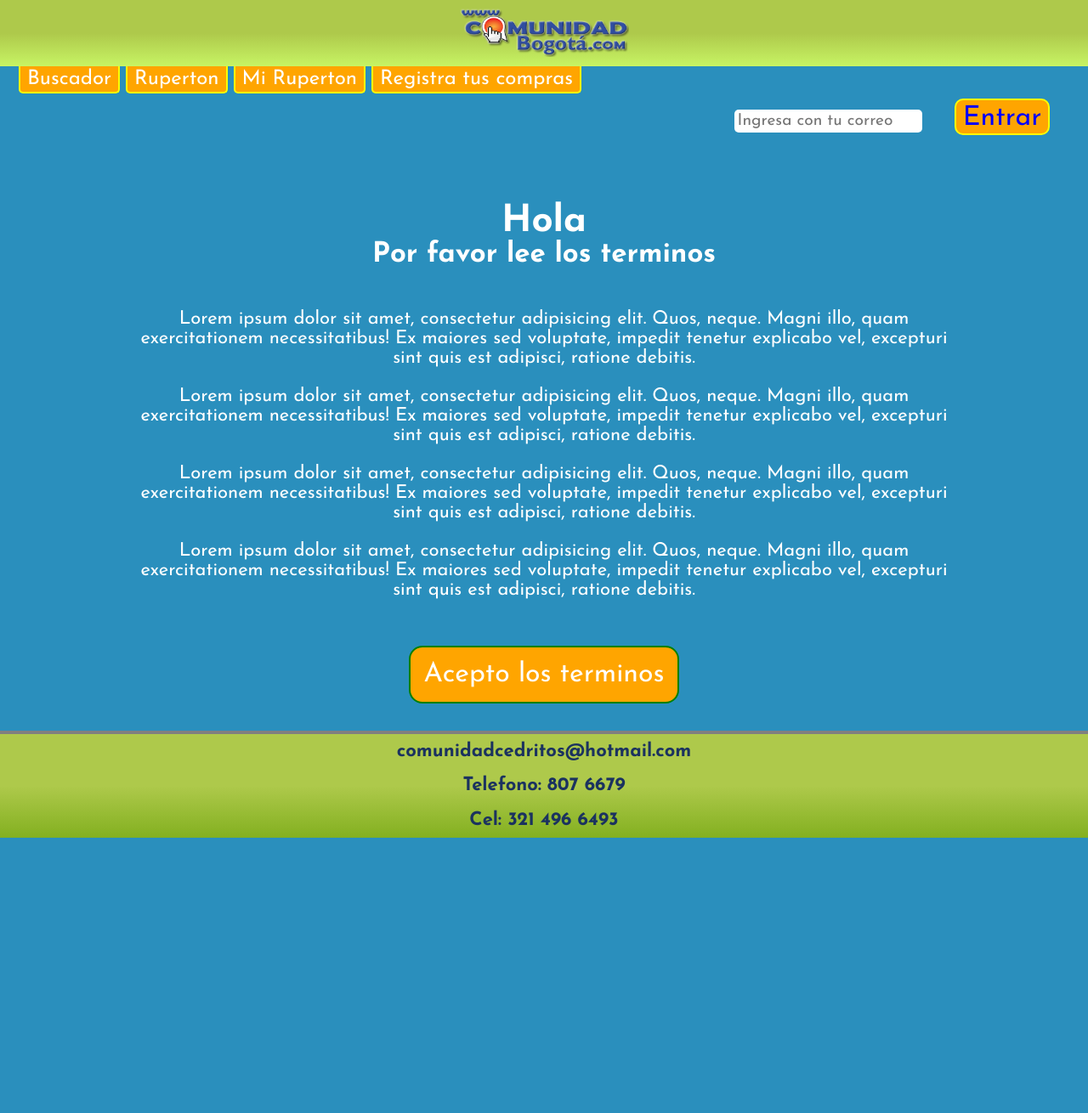
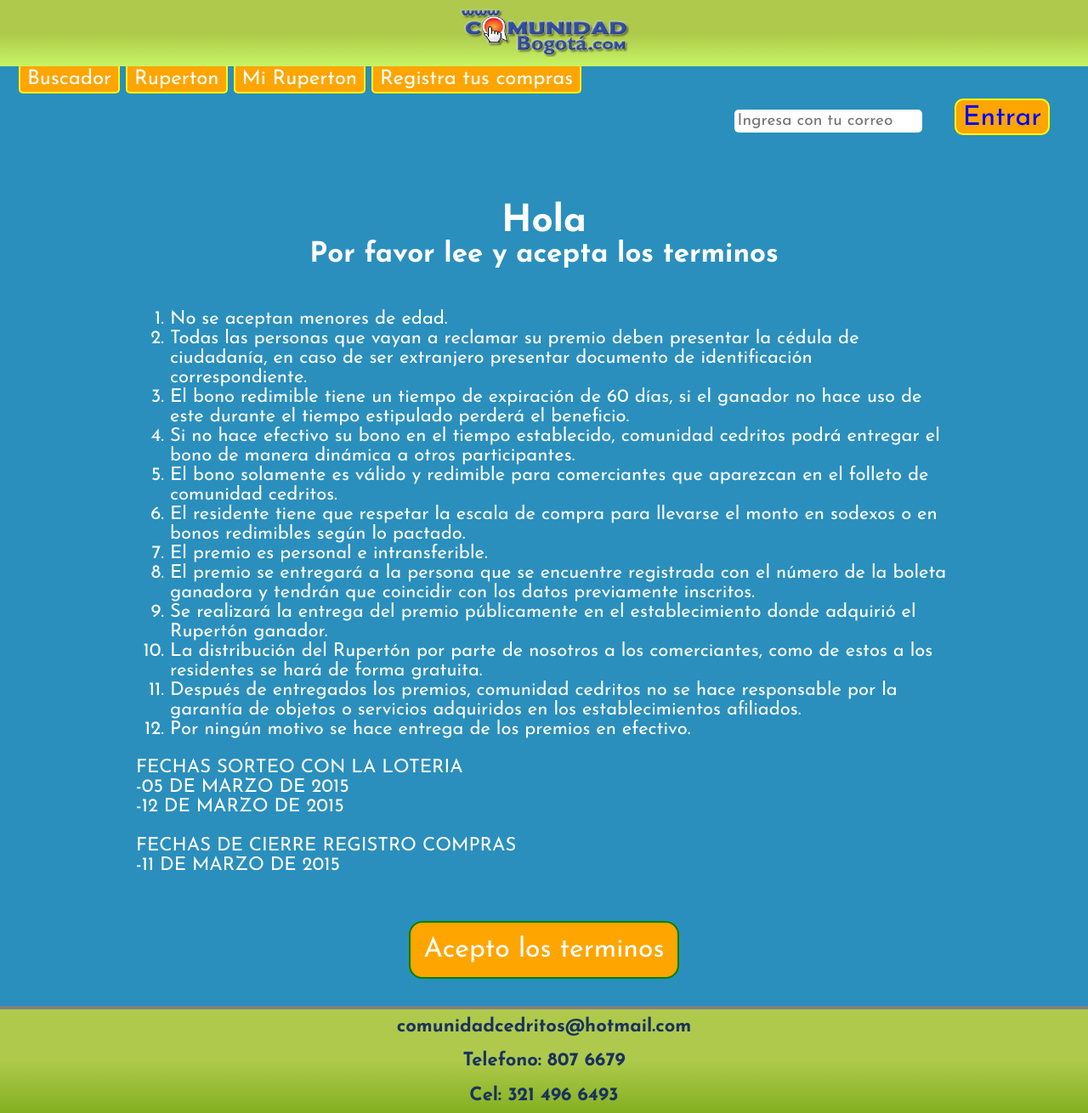
Before and after one commit to CPSIngenieria/ComunidadBogota, a Django app: template ruperton/templates/ruperton/terminos.html in a window 1280 px wide. Shown: the whole page at 85% size. Before the commit the page ends 986 px from the top, so only its background shows below. Run offline with Django 3.2, Linux system fonts and the light colour scheme; the template is opened without the code that fills it, so the values that code supplies are empty; some libraries are stand-ins or nearby versions.

Commit message:
Agregados los terminos definitivos

```diff
--- a/ComunidadBogota/settings.py
+++ b/ComunidadBogota/settings.py
@@ -20,7 +20,7 @@ BASE_DIR = os.path.dirname(os.path.dirname(__file__))
 SECRET_KEY = 'au9my5qkgs$xalzq&6bhe5-4nv9ui(z+e@kn^v+!##z9t(+(os'
 
 # SECURITY WARNING: don't run with debug turned on in production!
-DEBUG = False
+DEBUG = True
 
 TEMPLATE_DEBUG = True
 
@@ -111,8 +111,8 @@ STATICFILES_FINDERS = (
 )
 
 STATIC_URL = '/static/'
-# STATIC_ROOT = "/home/andres/ComunidadBogota/static/"
-STATIC_ROOT = "/root/ComunidadBogota/static/"
+STATIC_ROOT = "/home/andres/ComunidadBogota/static/"
+# STATIC_ROOT = "/root/ComunidadBogota/static/"
 TEMPLATE_DIRS = [os.path.join(BASE_DIR, 'templates')]
 
 MEDIA_ROOT = os.sep.join(os.path.abspath(__file__).split(os.sep)[:-2] + ['media'])
--- a/ruperton/static/ruperton/css/terminos.css
+++ b/ruperton/static/ruperton/css/terminos.css
@@ -9,6 +9,7 @@
 	width: 75%;
 	margin: 0 auto;
 	color: white;
+	text-align: left;
 }
 
 form input[type='submit']
--- a/ruperton/templates/ruperton/terminos.html
+++ b/ruperton/templates/ruperton/terminos.html
@@ -12,10 +12,30 @@
 {% block contenido %}
 <div class="saludo">
 	<h1>Hola {{nombre_concursante}}</h1>
-	<h2>Por favor lee los terminos</h2>
+	<h2>Por favor lee y acepta los terminos</h2>
 </div>
 <div class="terminos">
-	<p>Lorem ipsum dolor sit amet, consectetur adipisicing elit. Quos, neque. Magni illo, quam exercitationem necessitatibus! Ex maiores sed voluptate, impedit tenetur explicabo vel, excepturi sint quis est adipisci, ratione debitis.</p><p>Lorem ipsum dolor sit amet, consectetur adipisicing elit. Quos, neque. Magni illo, quam exercitationem necessitatibus! Ex maiores sed voluptate, impedit tenetur explicabo vel, excepturi sint quis est adipisci, ratione debitis.</p><p>Lorem ipsum dolor sit amet, consectetur adipisicing elit. Quos, neque. Magni illo, quam exercitationem necessitatibus! Ex maiores sed voluptate, impedit tenetur explicabo vel, excepturi sint quis est adipisci, ratione debitis.</p><p>Lorem ipsum dolor sit amet, consectetur adipisicing elit. Quos, neque. Magni illo, quam exercitationem necessitatibus! Ex maiores sed voluptate, impedit tenetur explicabo vel, excepturi sint quis est adipisci, ratione debitis.</p>
+	<ol>
+		<li>No se aceptan menores de edad.</li>
+		<li>Todas las personas que vayan a reclamar su premio deben presentar la cédula de ciudadanía, en caso de ser extranjero presentar documento de identificación correspondiente.</li>
+		<li>El bono redimible tiene un tiempo de expiración de 60 días, si el ganador no hace uso de este durante el tiempo estipulado perderá el beneficio.</li>
+		<li>Si no hace efectivo su bono en el tiempo establecido, comunidad cedritos podrá entregar el bono de manera dinámica a otros participantes.</li>
+		<li>El bono solamente es válido y redimible para comerciantes que aparezcan en el folleto de comunidad cedritos.</li>
+		<li>El residente tiene que respetar la escala de compra para llevarse el monto en sodexos o en bonos redimibles según lo pactado.</li>
+		<li>El premio es personal e intransferible.</li>
+		<li>El premio se entregará a la persona que se encuentre registrada con el número de la boleta ganadora y tendrán que coincidir con los datos previamente inscritos.</li>
+		<li>Se realizará la entrega del premio públicamente en el establecimiento donde adquirió  el Rupertón  ganador.</li>
+		<li>La distribución del Rupertón por parte de nosotros a los comerciantes, como de estos a los residentes se hará de forma gratuita.</li>
+		<li>Después de entregados los premios, comunidad cedritos no se hace responsable por la garantía de objetos o servicios adquiridos en los establecimientos afiliados.</li>
+		<li>Por ningún motivo se hace entrega de los premios en efectivo.</li>
+	</ol>
+	<p>FECHAS SORTEO CON LA LOTERIA <br>
+	-05 DE MARZO DE 2015 <br>
+	-12 DE MARZO DE 2015 <br><br>
+
+
+	FECHAS DE CIERRE REGISTRO COMPRAS <br>
+	-11 DE MARZO DE 2015</p>
 </div>
 
 <form action="{% url 'ruperton_acepta_terminos' %}" method="post">
```
